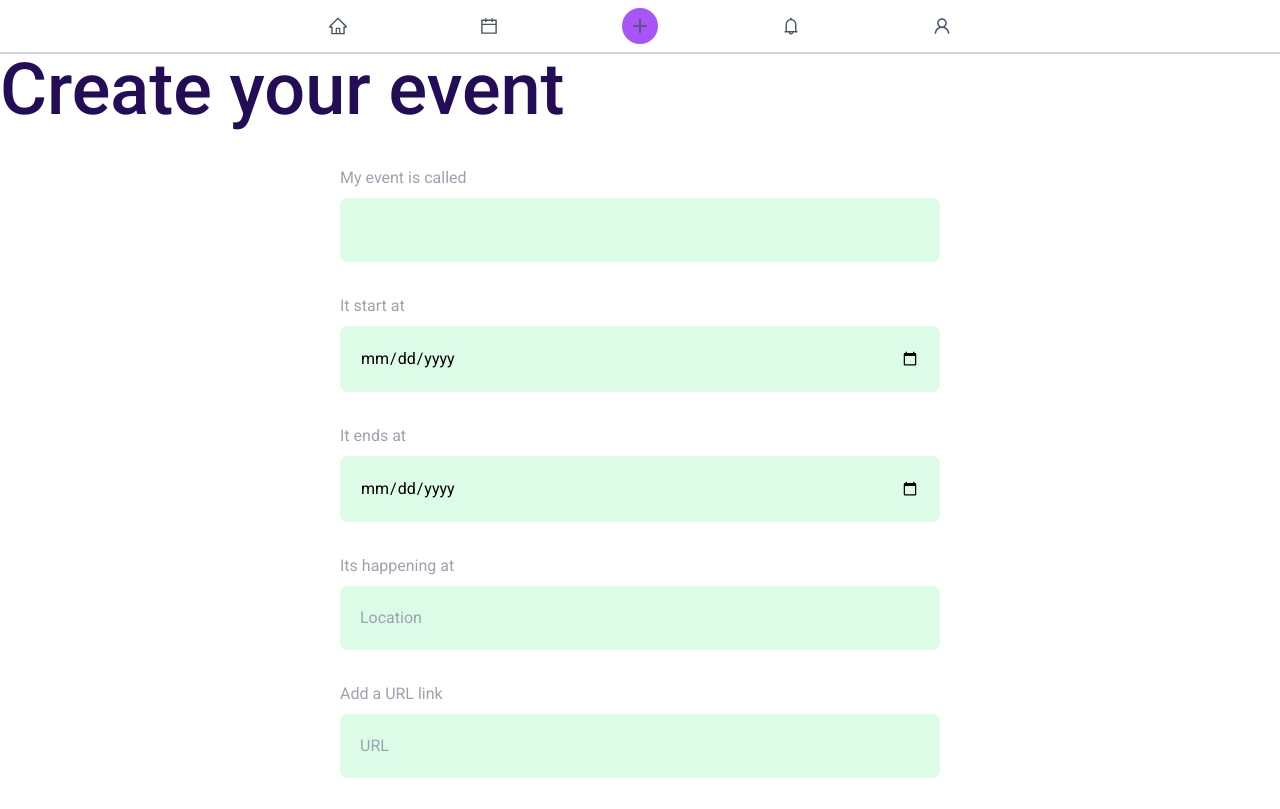
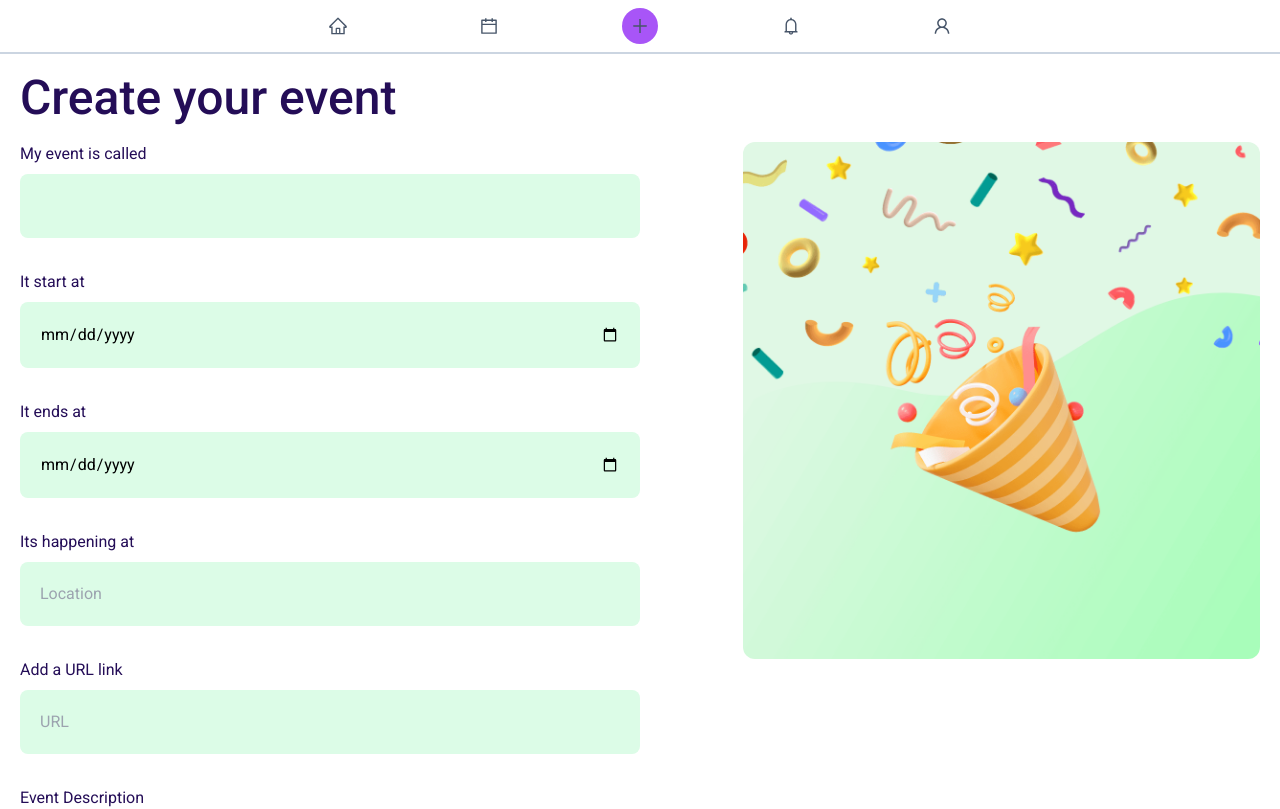
Before and after one commit to daniellee86/Happening.io, a Next.js app: page /create-event in a window 1280 px wide. Shown: the top 809 px of the page. Built offline with nearby package versions, Linux system fonts and the light colour scheme.

Commit message:
add form CSS

```diff
--- a/pages/create-event.jsx
+++ b/pages/create-event.jsx
@@ -1,3 +1,4 @@
+/* eslint-disable @next/next/no-img-element */
 //FORM DATA IMPORT
 import { formdata } from "../data";
 //REACT-HOOK-FORM-IMPORTS
@@ -11,10 +12,14 @@ const CreateEvent = ({ setEvents, events }) => {
   //NEXT ROUTER
   const router = useRouter();
   return (
-    <main className="flex flex-col justify-between">
-      <h1 className="title-text">Create your event</h1>
-      <section id="form-container" className="p-10 flex justify-center ">
-        <div id="form" className="h-full w-1/2 ">
+    <main className="p-5 flex flex-col gap-y-5">
+      <h1 className="font-medium text-[#240D57] text-3xl lg:text-5xl 2xl:text-6xl;">
+        Create your event
+      </h1>
+      <section id="content-wrapper" className="w-full grid grid-cols-12 ">
+        <div id="left" className="col-span-6 ">
+          <div id="form-container" className="flex justify-center">
+            <div id="form" className="h-full w-full ">
               <form
                 className="flex flex-col gap-y-8"
                 onSubmit={handleSubmit((data) => {
@@ -32,7 +37,7 @@ const CreateEvent = ({ setEvents, events }) => {
                       key={item.id}
                       className="flex flex-col gap-y-2"
                     >
-                  <label className="text-md text-gray-400">
+                      <label className="text-md  text-[#240D57]">
                         {item.labelTitle}
                       </label>
                       <input
@@ -53,6 +58,13 @@ const CreateEvent = ({ setEvents, events }) => {
                 ></input>
               </form>
             </div>
+          </div>
+        </div>
+
+        <div id="right" className="col-start-8 col-span-5 ">
+          {/* eslint-disable-next-line jsx-a11y/alt-text */}
+          <img src="/event.png" className="rounded-xl object-contain"></img>
+        </div>
       </section>
     </main>
   );
--- a/pages/event-list.jsx
+++ b/pages/event-list.jsx
@@ -1,8 +1,10 @@
 const EventList = ({ events }) => {
   return (
     <>
-      <div className="h-[100vh] bg-slate-100">
-        <h1 className="title-text">Your Events</h1>
+      <div className="">
+        <h1 className="font-medium text-[#240D57] text-2xl lg:text-4xl 2xl:text-5xl;">
+          Your Events
+        </h1>
         <section
           id="events-container"
           className="grid grid-flow-col auto-cols-max"
@@ -11,7 +13,7 @@ const EventList = ({ events }) => {
             return (
               <div
                 id="item-container"
-                className="px-28 py-8 m-5 flex flex-col justify-between bg-white rounded-xl"
+                className="px-28 py-8 m-5 flex flex-col justify-between bg-slate-500 rounded-xl"
                 key={i}
               >
                 <h2 className="font-bold text-2xl mb-5 text-[#240D57]">
```
Also changed, not shown: public/event.png (added). Lines whose indentation alone changed are shown as unchanged.
